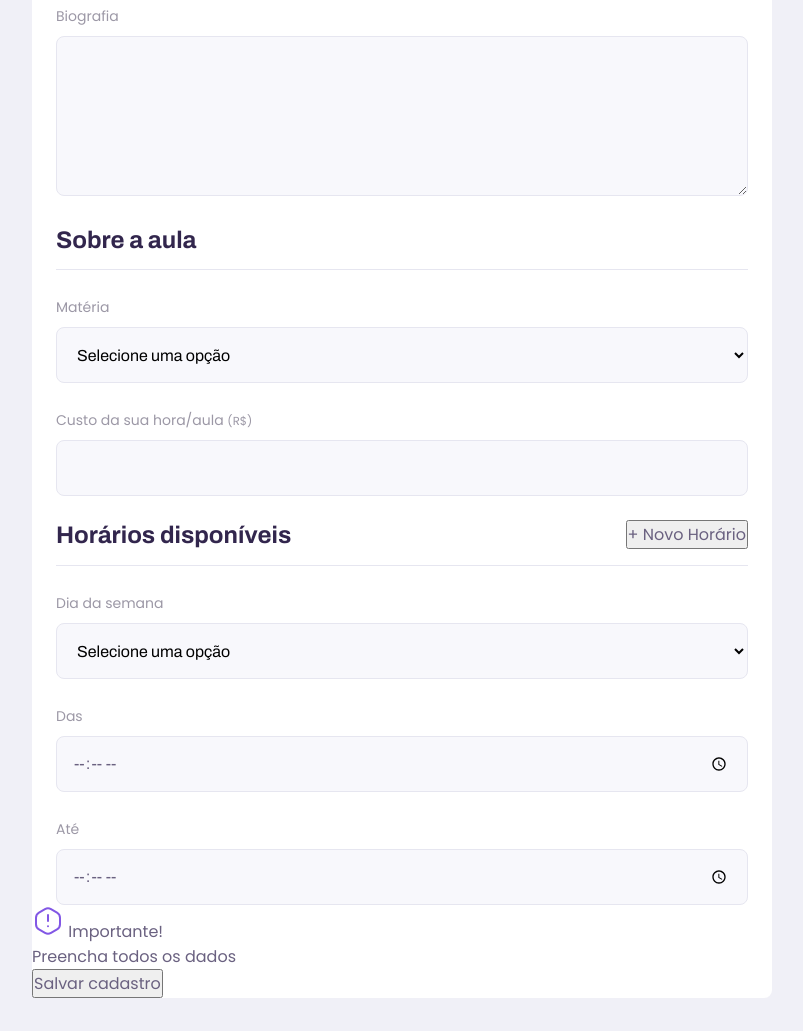
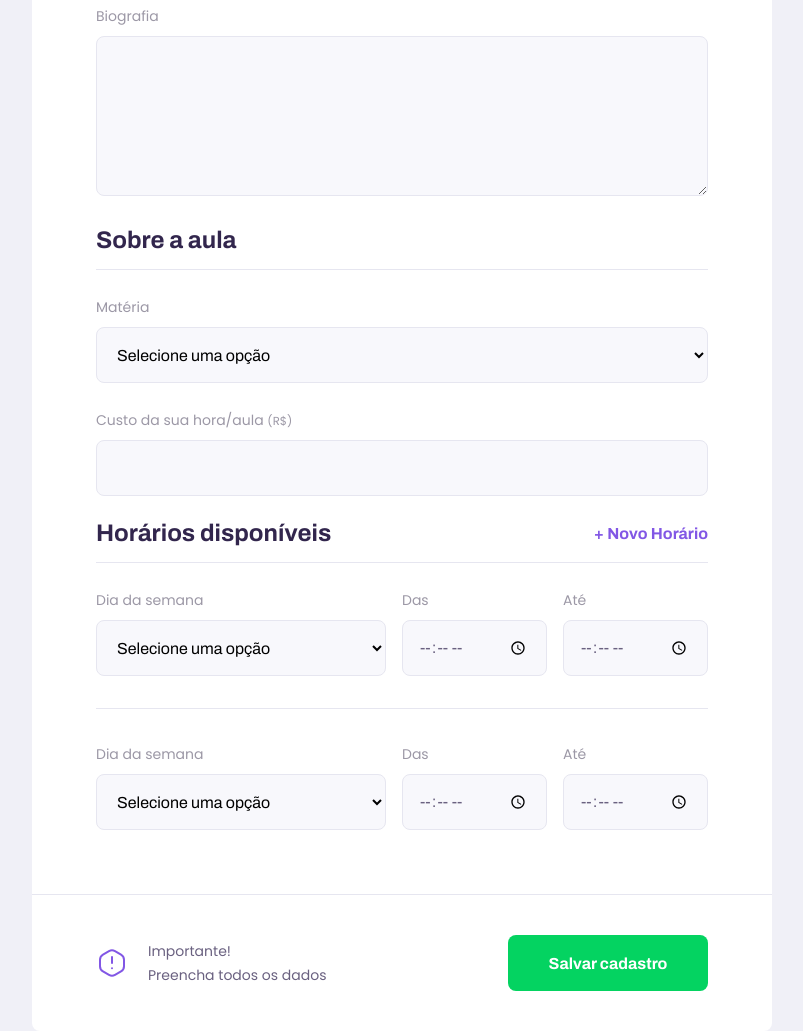
Before and after one commit to edesiojnr/NLW2, a plain HTML site: page give-classes.html in a window 1280 px wide. Shown: the part 775-1806 px from the top of the page, without its empty margins (238-1041 px from the left). Before the commit the page ends 1773 px from the top, so only its background shows below. Drawn offline with Linux system fonts and the light colour scheme.

Commit message:
Atualizando NLW2 agora esta evoluindo

```diff
--- a/give-classes.html
+++ b/give-classes.html
@@ -10,8 +10,7 @@
      <link rel="stylesheet" href="/styles/partials/forms.css">
      <link rel="stylesheet" href="/styles/partials/page-give-classes.css">
 
-     <link href="https://fonts.googleapis.com/css2?
-     family=Archivo:wght@400;700&amp;family=Poppins:wght@400;600&amp;
+     <link href="https://fonts.googleapis.com/css2?family=Archivo:wght@400;700&amp;family=Poppins:wght@400;600&amp;
      display=swap" rel="stylesheet">
 
 </head>
@@ -88,7 +87,7 @@
 
                 </fieldset>
 
-                <fieldset>
+                <fieldset id="schedule-items">
                     <legend>Horários disponíveis
                         <button id="add-time">+ Novo Horário</button>
                     </legend>
@@ -119,13 +118,40 @@
                             <input type="time" name="time_to[]" required>
                         </div>
                     </div>
+
+                    <div class="schedule-item ">
+
+                        <div class="select-block">
+                            <label for="weekday">Dia da semana</label>
+                            <select name="weekday[]" required>
+                                <option value="">Selecione uma opção</option>
+                                <option value="0">Domingo</option>
+                                <option value="1">Segunda-feira</option>
+                                <option value="2">Terça-feira</option>
+                                <option value="3">Quarta-feira</option>
+                                <option value="4">Quinta-feira</option>
+                                <option value="5">Sexta-feira</option>
+                                <option value="6">Sábado</option>
+                            </select>
+                        </div>
+
+                        <div class="input-block">
+                            <label for="time_from">Das</label>
+                            <input type="time" name="time_from[]" required>
+                        </div>
+
+                        <div class="input-block">
+                            <label for="time_to">Até</label>
+                            <input type="time" name="time_to[]" required>
+                        </div>
+                    </div>
+
                 </fieldset>
            </form>
            <footer>
                <p>
                    <img src="images/icons/warning.svg" alt="Aviso importante">
-                   Importante! <br>
-                   Preencha todos os dados
+                   Importante! <br> Preencha todos os dados
                </p>
                <button type="submit" form="create-class">Salvar cadastro</button>
            </footer>
--- a/styles/main.css
+++ b/styles/main.css
@@ -57,7 +57,7 @@ textarea {
    /* font: 500 1.6rem Poppins; */
     font-weight: 500;
     font-family: Poppins;
-    font-size:1.6rem;
+    font-size: 1.6rem;
     color: var(--color-text-base);
 
 }
--- a/styles/partials/page-give-classes.css
+++ b/styles/partials/page-give-classes.css
@@ -38,6 +38,24 @@
     border-bottom: 1px solid var(--color-line-in-white);
 }
 
+#page-give-classes fieldset legend button {
+    background: none;
+    border: 0;
+
+    color: var(--color-primary);
+
+    font: 700 1.6rem Archivo;
+
+    cursor: pointer;
+
+    transition: 1s;
+}
+
+#page-give-classes fieldset legend button:hover {
+
+    color: vr(--color-primary-dark);
+}
+
 #page-give-classes fieldset+fieldset {
     margin-top: 2.4rem;
 }
@@ -49,9 +67,95 @@
     margin-top: 2.4rem;
 }
 
+#page-give-classes main footer{
+    padding: 4rem 2.4rem;
+
+    background: ver(--color-box-footer);
+    border-top: 1px solid var(--color-line-in-white);
+    margin-top: 6.4rem;
+}
+
+#page-give-classes main footer p {
+    display: flex;
+    align-items: center;
+    justify-content: center;
+
+    font-size: 1.4rem;
+    line-height: 2.4rem;
+
+    color: var(--color-texxt-complement);
+}
+
+#page-give-classes main footer p img {
+    margin-right: 2rem;
+}
+
+#page-give-classes main footer button {
+    width: 100%;
+    height: 5.6rem;
+    background: var(--color-secondary);
+    color: var(--color-button-text);
+    border: 0;
+    border-radius: .8rem;
+    cursor: pointer;
+    font: 700 1.6rem Archivo;
+
+    display: flex;
+    align-items: center;
+    justify-content: center;
+    text-decoration: none;
+
+    transition: 0.2s;
+    margin-top: 3.2rem;
+}
+
+#page-give-classes main footer button:hover {
+    background: var(--color-secondary-dark);
+}
+
+.schedule-item+.schedule-item {
+    margin-top: 3.2rem;
+    padding-top: 3.2rem;
+
+    border-top:  1px solid var(--color-line-in-white)
+}
 
  @media (min-width: 700px) {
     #page-give-classes #container {
         max-width: 100vw;
     }
+
+    #page-give-classes .page-header .header-content {
+        margin-bottom: 0;
+    }
+
+    #page-give-classes main fieldset {
+        padding: 0 64px;
+    }
+
+    .schedule-item {
+        display: grid;
+        grid-template-columns: 2fr 1fr 1fr;
+        column-gap: 1.6rem;
+
+    }
+
+    #page-give-classes #schedule-items .select-block+.input-block,
+    #page-give-classes #schedule-items .input-block+.input-block {
+        margin-top: 0;
+    }
+
+    #page-give-classes main footer {
+        padding: 40px 64px;
+
+        display: flex;
+        align-items: center;
+        justify-content: space-between;
+    }
+
+    #page-give-classes main footer button {
+        margin-top: 0;
+
+        width: 200px;
+    }
  }
```
Also changed, not shown: index.html (+1 -2 lines), study.html (+1 -2 lines).
